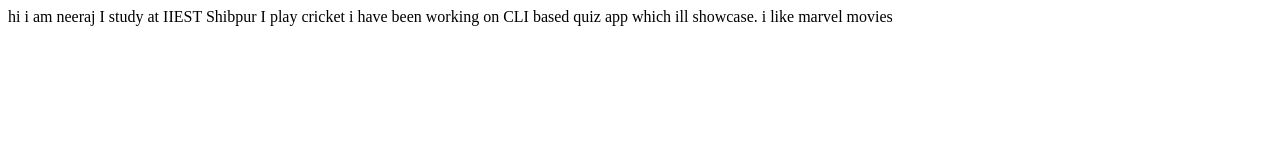
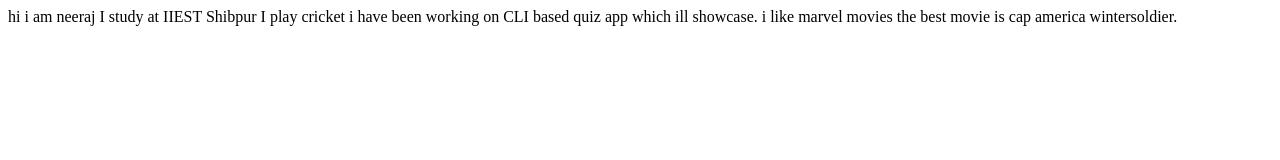
Before and after one commit to Asypher00/Asypher-Website-1, a plain HTML site: page index.html in a window 1280 px wide. Drawn offline with Linux system fonts and the light colour scheme.

Commit message:
update best movie

```diff
--- a/index.html
+++ b/index.html
@@ -14,5 +14,6 @@
     i have been working on  CLI based quiz app which ill showcase.
 
     i like marvel movies
+    the best movie is cap america wintersoldier.
 </body>
 </html>
```
